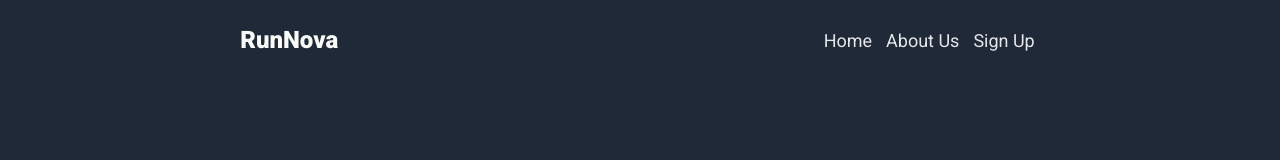
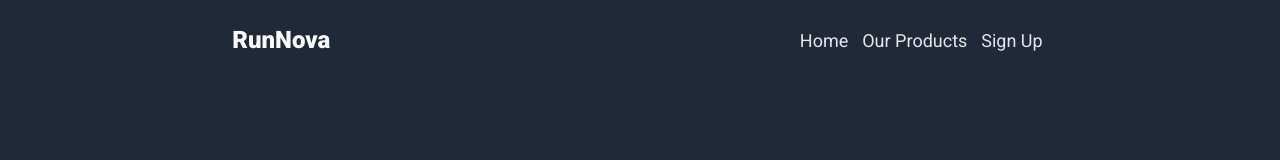
Before and after one commit to amiraTech/landing-page, a plain HTML site: page index.html in a window 1280 px wide. Shown: the top 160 px of the page. Drawn offline with Linux system fonts and the light colour scheme.

Commit message:
11/03/2025

```diff
--- a/index.html
+++ b/index.html
@@ -11,7 +11,7 @@
         <a href="#" class="logo">RunNova</a>
         <nav id="nav-bar">
             <a href="#hero-section">Home</a>
-            <a href="#product-link">About Us</a>
+            <a href="#product-link">Our Products</a>
             <a href="#CTA-link">Sign Up</a>
         </nav>
     </header>
```
